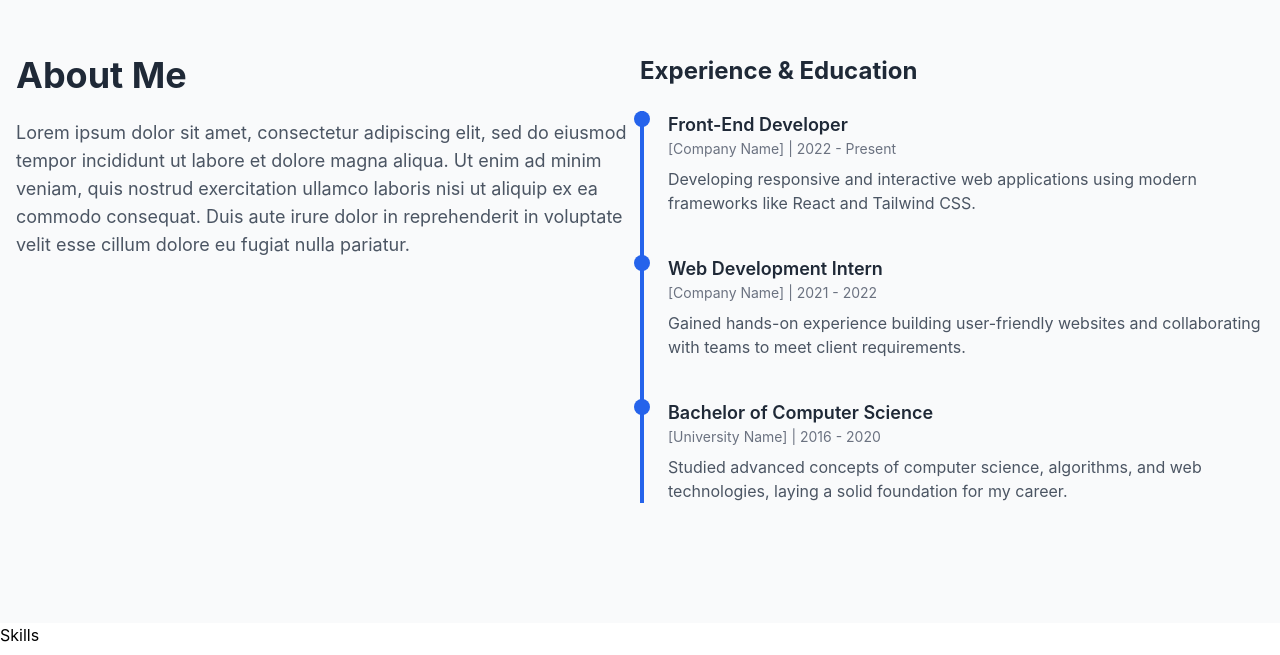
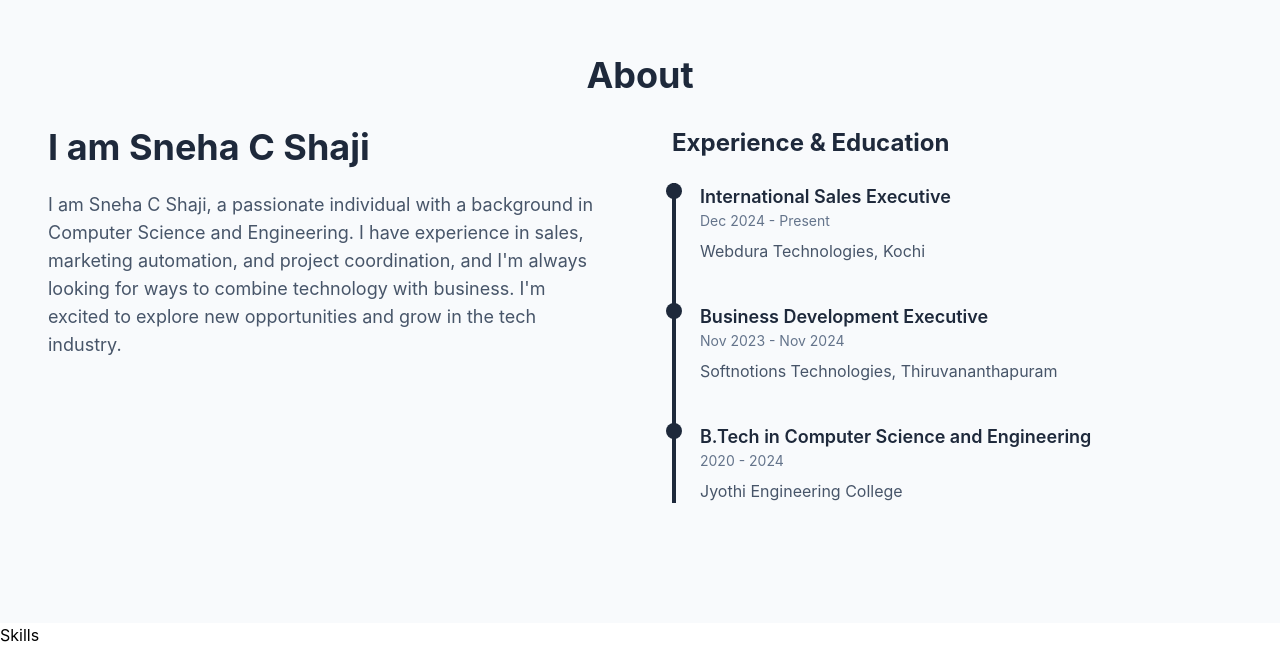
Before and after one commit to sneha2180/sneha-portfolio-react2, a React (Create React App) app: page / in a window 1280 px wide. Shown: the part 825-1480 px from the top of the page. Built offline with nearby package versions, Linux system fonts and the light colour scheme.

Commit message:
Update About.jsx

```diff
--- a/src/components/About.jsx
+++ b/src/components/About.jsx
@@ -2,63 +2,68 @@ import React from "react";
 
 const About = () => {
   return (
-    <section
-      id="about"
-      className="py-20 bg-gray-50 flex items-center justify-center"
-    >
-      <div className="container mx-auto px-4 flex flex-col md:flex-row items-start">
-        {/* Left Side - Intro */}
-        <div className="md:w-1/2 space-y-6" >
-          <h2 className="text-3xl md:text-4xl font-bold text-gray-800">
-            About Me
+    <section id="about" className="py-20 bg-slate-50 flex flex-col items-center justify-center">
+      {/* Section Heading */}
+      <div className="container mx-auto px-4 max-w-2xl mb-8">
+        <h2 className="text-3xl md:text-4xl font-bold text-slate-800 text-center">
+          About
+        </h2>
+      </div>
+
+      {/* Main Content */}
+      <div className="container mx-auto px-4 flex flex-col md:flex-row">
+        {/* Left Section */}
+        <div className="md:w-1/2 space-y-6 px-4 md:px-8 mb-10 md:mb-0">
+          <h2 className="text-3xl md:text-4xl font-bold text-slate-800">
+            I am Sneha C Shaji
           </h2>
-          <p className="text-gray-600 text-lg">
-          Lorem ipsum dolor sit amet, consectetur adipiscing elit, sed do eiusmod tempor incididunt ut labore et dolore magna aliqua. Ut enim ad minim veniam, quis nostrud exercitation ullamco laboris nisi ut aliquip ex ea commodo consequat. Duis aute irure dolor in reprehenderit in voluptate velit esse cillum dolore eu fugiat nulla pariatur.
+          <p className="text-slate-600 text-lg">
+            I am Sneha C Shaji, a passionate individual with a background in Computer Science and Engineering.
+            I have experience in sales, marketing automation, and project coordination,
+            and I'm always looking for ways to combine technology with business.
+            I'm excited to explore new opportunities and grow in the tech industry.
           </p>
         </div>
 
-        {/* Right Side - Experience & Education */}
-        <div className="md:w-1/2 mt-10 md:mt-0">
-          <h3 className="text-2xl font-bold text-gray-800 mb-6">
+        {/* Right Section */}
+        <div className="md:w-1/2 px-4 md:px-8">
+          <h3 className="text-2xl font-bold text-slate-800 mb-6">
             Experience & Education
           </h3>
-          <div className="relative border-l-4 border-blue-600">
+          <div className="relative border-l-4 border-slate-800">
             {/* Timeline Item 1 */}
             <div className="ml-6 mb-10">
-              <div className="absolute w-4 h-4 bg-blue-600 rounded-full -left-2.5"></div>
-              <h4 className="text-lg font-semibold text-gray-800">
-                Front-End Developer
+              <div className="absolute w-4 h-4 bg-slate-800 rounded-full -left-2.5"></div>
+              <h4 className="text-lg font-semibold text-slate-800">
+                International Sales Executive
               </h4>
-              <p className="text-gray-500 text-sm">[Company Name] | 2022 - Present</p>
-              <p className="text-gray-600 mt-2">
-                Developing responsive and interactive web applications using
-                modern frameworks like React and Tailwind CSS.
+              <p className="text-slate-500 text-sm">Dec 2024 - Present</p>
+              <p className="text-slate-600 mt-2">
+                Webdura Technologies, Kochi
               </p>
             </div>
 
             {/* Timeline Item 2 */}
             <div className="ml-6 mb-10">
-              <div className="absolute w-4 h-4 bg-blue-600 rounded-full -left-2.5"></div>
-              <h4 className="text-lg font-semibold text-gray-800">
-                Web Development Intern
+              <div className="absolute w-4 h-4 bg-slate-800 rounded-full -left-2.5"></div>
+              <h4 className="text-lg font-semibold text-slate-800">
+                Business Development Executive
               </h4>
-              <p className="text-gray-500 text-sm">[Company Name] | 2021 - 2022</p>
-              <p className="text-gray-600 mt-2">
-                Gained hands-on experience building user-friendly websites and
-                collaborating with teams to meet client requirements.
+              <p className="text-slate-500 text-sm">Nov 2023 - Nov 2024</p>
+              <p className="text-slate-600 mt-2">
+                Softnotions Technologies, Thiruvananthapuram
               </p>
             </div>
 
             {/* Timeline Item 3 */}
             <div className="ml-6 mb-10">
-              <div className="absolute w-4 h-4 bg-blue-600 rounded-full -left-2.5"></div>
-              <h4 className="text-lg font-semibold text-gray-800">
-                Bachelor of Computer Science
+              <div className="absolute w-4 h-4 bg-slate-800 rounded-full -left-2.5"></div>
+              <h4 className="text-lg font-semibold text-slate-800">
+                B.Tech in Computer Science and Engineering
               </h4>
-              <p className="text-gray-500 text-sm">[University Name] | 2016 - 2020</p>
-              <p className="text-gray-600 mt-2">
-                Studied advanced concepts of computer science, algorithms, and
-                web technologies, laying a solid foundation for my career.
+              <p className="text-slate-500 text-sm">2020 - 2024</p>
+              <p className="text-slate-600 mt-2">
+                Jyothi Engineering College
               </p>
             </div>
           </div>
```
